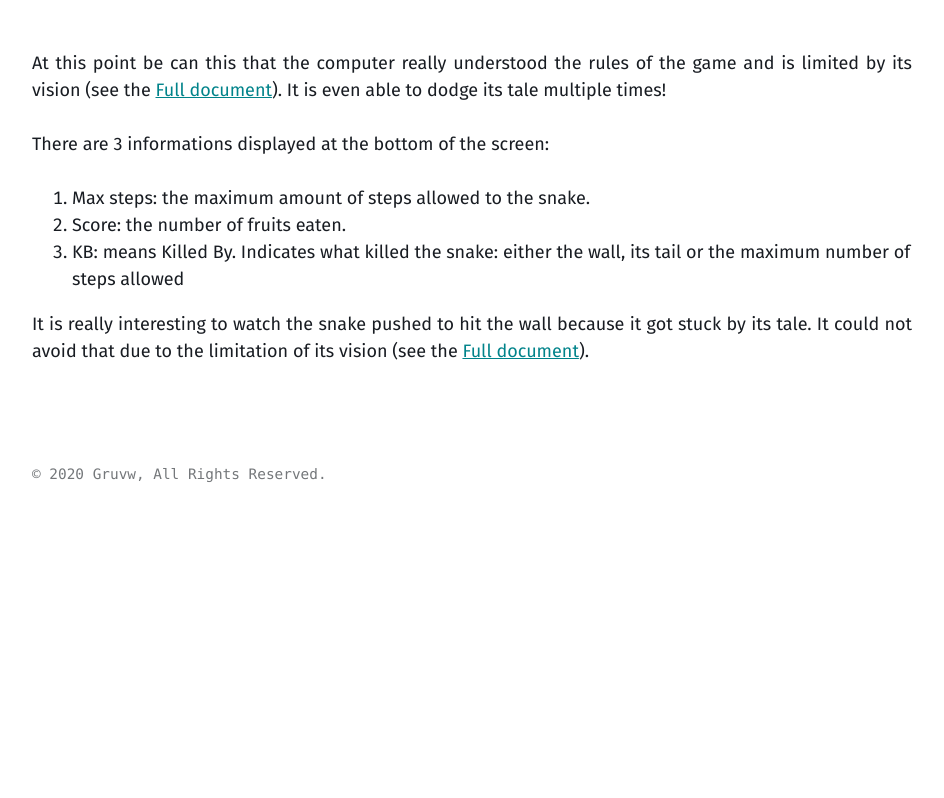
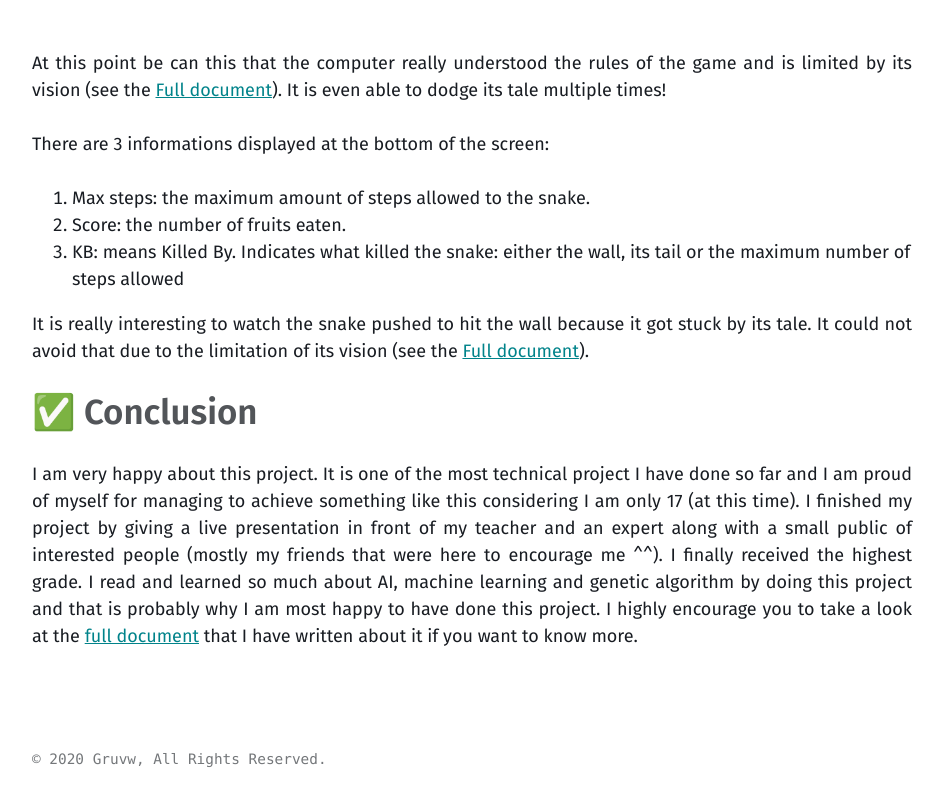
Before and after one commit to gruvw/portfolio, a Jekyll site: the page built from future_posts/2019-10-25-artificial-intelligence-in-video-games.md, in a window 1280 px wide and 900 px high, scrolled down 4822 px, cut to the strip 102-900 px from the top of the window. Shown: the whole strip, without its empty margins (40-984 px from the left). Built offline with Jekyll 4.4.1, drawn with Linux system fonts in a browser that asks for light colours; before the commit the page ends 5437 px from its top, so only the background shows below that; some of the changed text lies outside the part shown.

Commit message:
Conclusion and beautify

```diff
--- a/future_posts/2019-10-25-artificial-intelligence-in-video-games.md
+++ b/future_posts/2019-10-25-artificial-intelligence-in-video-games.md
@@ -1,7 +1,7 @@
 ---
 layout: post
 title: "AI in video games"
-sub_title: "My first artificial intelligence project involving artificial neural networks."
+sub_title: "My first artificial intelligence project involving artificial neural networks: computer learns how to play Snake."
 introduction: "You can access the files and the videos regarding this project on the following GitHub repository:"
 actions:
   - label: "Project's GitHub repository"
@@ -14,12 +14,12 @@ tags:
 
 I programmed a computer to learn how to play the game Snake on its own.
 
-## A High-School Project
+## ⭐ A High-School Project
 
 In my high school, I needed to create a rated project that I will submit on my last year. We could choose any project we want but I already knew that I wanted something related to programming.
 I was watching the videos of a youtuber called [CodeBullet](https://www.youtube.com/channel/UC0e3QhIYukixgh5VVpKHH9Q){:target="_blank"}. He is programming small artificial intelligence projects and that inspired me to program something similar for my project.
 
-## The Concept
+## 📝 The Concept
 
 I decided to recreated two programs that CodeBullet did on his channel:
 
@@ -28,7 +28,7 @@ I decided to recreated two programs that CodeBullet did on his channel:
 
 I will not detail everything in this article because I already wrote a whole document (the one I needed to write in order to submit my project in my school) explaining everything about how I did it.
 
-## Full document
+## 📃 Full document
 
 If you find this project interesting, I highly encourage you to read this document that I wrote about it.
 I didn't want to write everything again here because there is too much for a web page and because I already wrote a clean document that explains the whole project in details.
@@ -44,7 +44,7 @@ As I knew nothing about LaTeX before writing this document, a part of my project
 It was pretty hard when I began but I got used to it and I can write in LaTeX now.
 It is very usefully when writing professional looking documents integrating maths and code.
 
-## The Result
+## 📽️ The Result
 
 <style>
 .video-responsive{
@@ -126,3 +126,13 @@ There are 3 informations displayed at the bottom of the screen:
 3. KB: means Killed By. Indicates what killed the snake: either the wall, its tail or the maximum number of steps allowed
 
 It is really interesting to watch the snake pushed to hit the wall because it got stuck by its tale. It could not avoid that due to the limitation of its vision (see the [Full document](#full-document)).
+
+## ✅ Conclusion
+
+I am very happy about this project.
+It is one of the most technical project I have done so far and I am proud of myself for managing to achieve something like this considering I am only 17 (at this time).
+I finished my project by giving a live presentation in front of my teacher and an expert along with a small public of interested people (mostly my friends that were here to encourage me ^^).
+I finally received the highest grade.
+I read and learned so much about AI, machine learning and genetic algorithm by doing this project and that is probably why I am most happy to have done this project.
+I highly encourage you to take a look at the [full document](#full-document) that I have written about it if you want to know more.
+<!-- go further, further understand, ... -->
```
